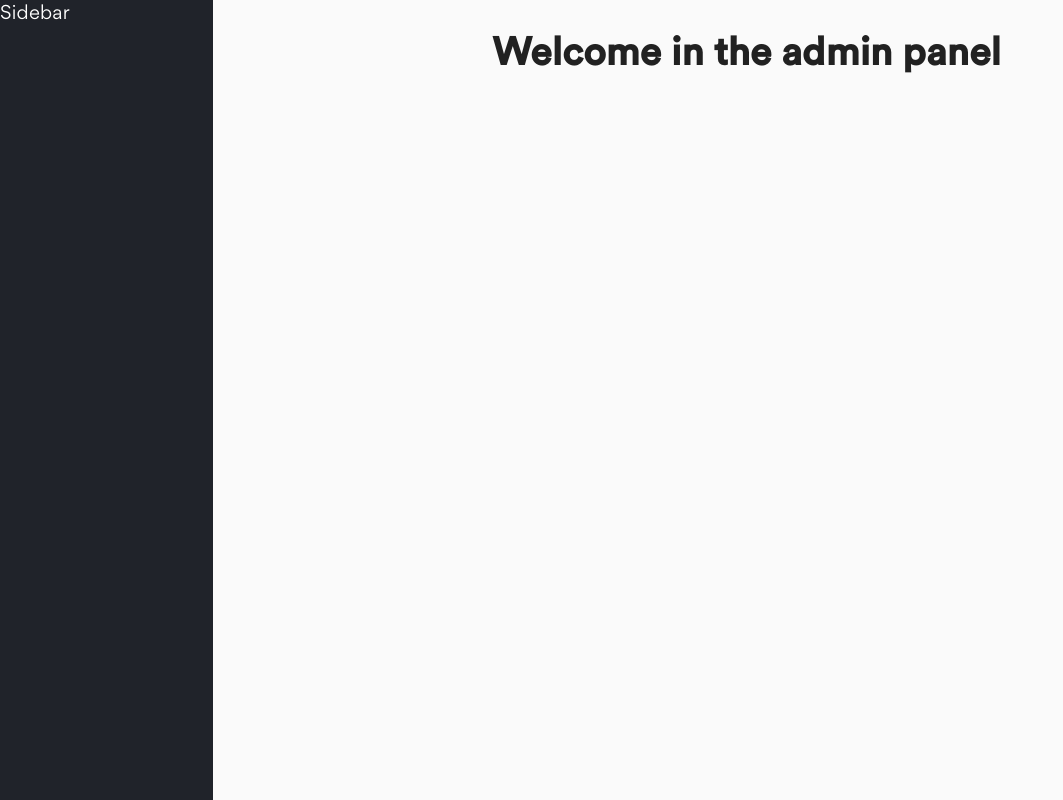
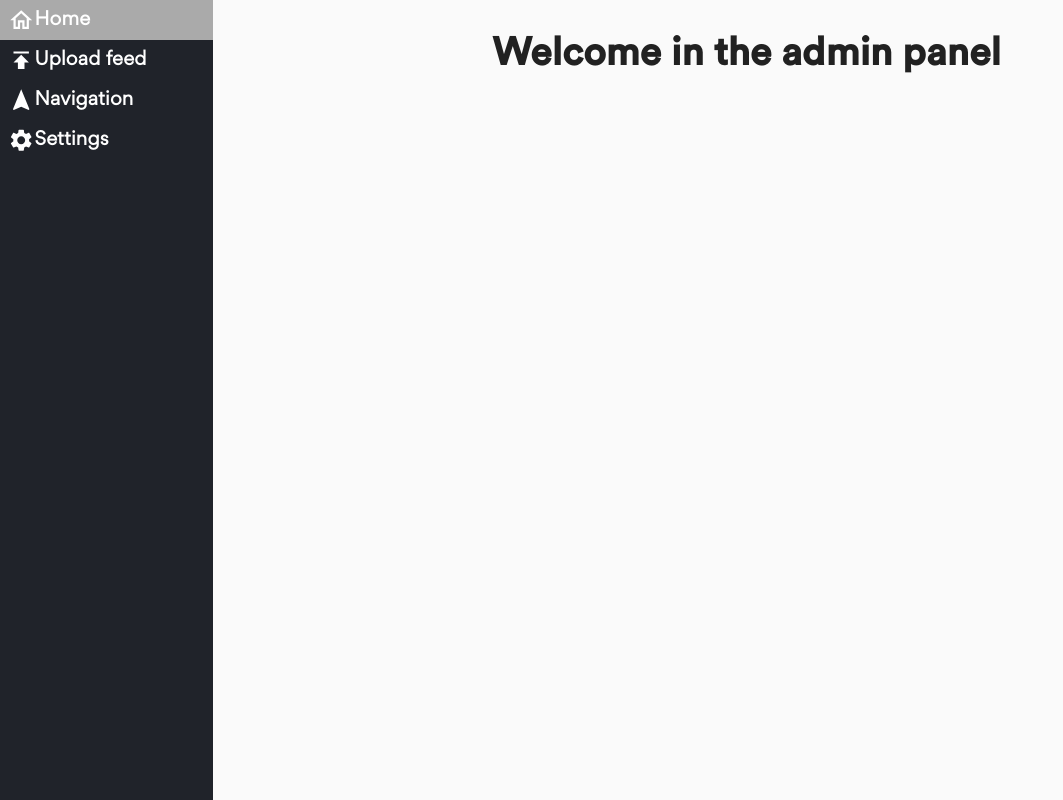
Before and after one commit to sanderyt/affiliate-frontend, a Next.js app: page /admin in a window 1280 px wide. Shown: the whole page, without its empty margins (0-1063 px from the left). Built offline with nearby package versions, Linux system fonts and the light colour scheme.

Commit message:
made admin menu

```diff
--- a/components/Sidebar/index.tsx
+++ b/components/Sidebar/index.tsx
@@ -1,9 +1,44 @@
 import React, { FC } from "react";
+import Link from "next/link";
 
-import { StyledSidebar } from "./styles";
+import {
+  HomeOutlined,
+  PublishSharp,
+  Navigation,
+  Settings
+} from "@material-ui/icons";
+
+import { StyledSidebar, SidebarItem } from "./styles";
 
 interface Props {}
 
 export const Sidebar: FC<Props> = ({}) => {
-  return <StyledSidebar>Sidebar</StyledSidebar>;
+  return (
+    <StyledSidebar>
+      <Link href="/admin">
+        <SidebarItem>
+          <HomeOutlined />
+          Home
+        </SidebarItem>
+      </Link>
+      <Link href="/admin/upload">
+        <SidebarItem>
+          <PublishSharp />
+          Upload feed
+        </SidebarItem>
+      </Link>
+      <Link href="/admin/navigation">
+        <SidebarItem>
+          <Navigation />
+          Navigation
+        </SidebarItem>
+      </Link>
+      <Link href="/admin/settings">
+        <SidebarItem>
+          <Settings />
+          Settings
+        </SidebarItem>
+      </Link>
+    </StyledSidebar>
+  );
 };
--- a/components/Sidebar/styles.ts
+++ b/components/Sidebar/styles.ts
@@ -6,4 +6,18 @@ const StyledSidebar = styled.div`
   color: white;
 `;
 
-export { StyledSidebar };
+const SidebarItem = styled.div`
+  background-color: ${({ theme }) => theme.palette.grey.dark};
+  height: 40px;
+  font-weight: 700;
+  display: flex;
+  align-items: center;
+  padding-left: ${({ theme }) => theme.paddings.s};
+  cursor: pointer;
+
+  &:hover {
+    background-color: #aaa;
+  }
+`;
+
+export { StyledSidebar, SidebarItem };
--- a/pages/admin/index.tsx
+++ b/pages/admin/index.tsx
@@ -5,7 +5,7 @@ import { LayoutAdmin } from "../../components/LayoutAdmin";
 const Index = () => {
   return (
     <LayoutAdmin>
-      <h1>Welcome in the admin panel</h1>{" "}
+      <h1>Welcome in the admin panel</h1>
     </LayoutAdmin>
   );
 };
```
Also changed, not shown: pages/admin/upload.tsx (+5 -4 lines).
